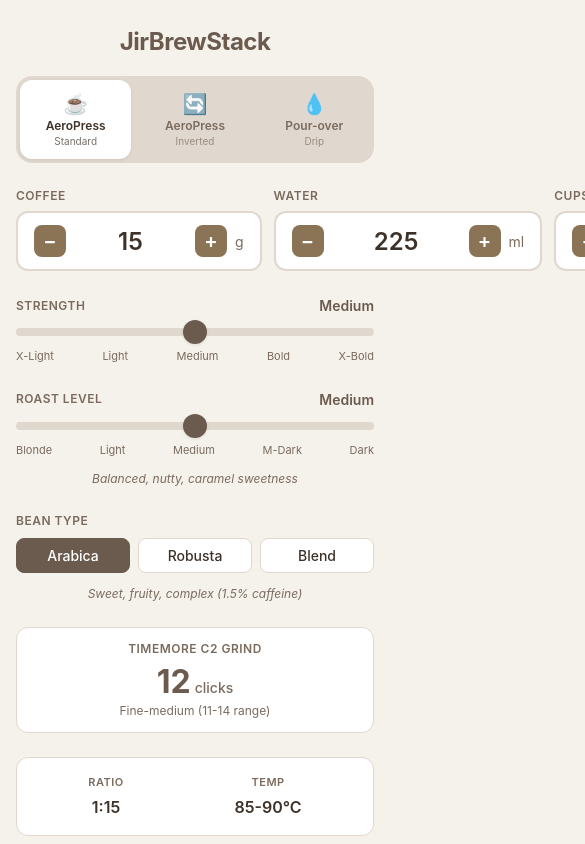
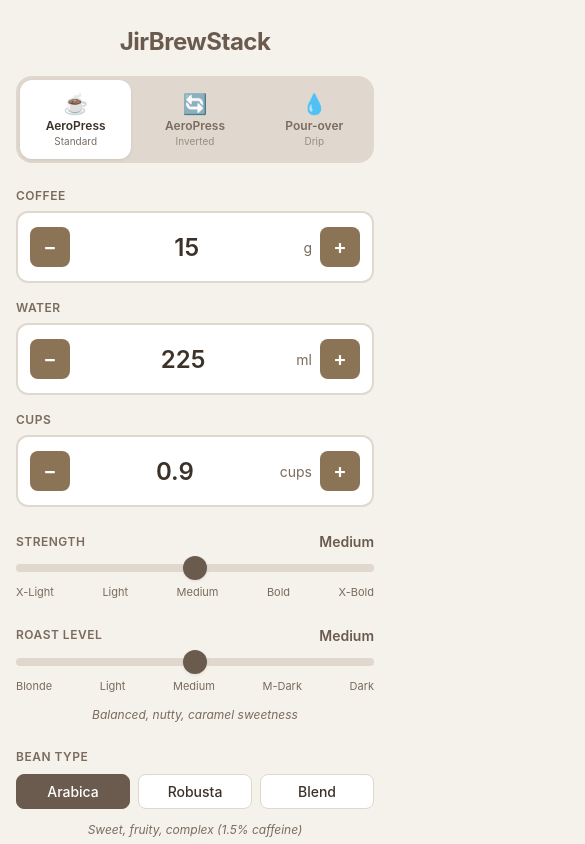
Before and after one commit to Jiraphat-DEV/JirBrewStack, a React (Vite) app: page / in a window 390 px wide. Shown: the top 844 px of the page, 585 px wide, since content can reach past the window. Built offline with nearby package versions, Linux system fonts and the light colour scheme.

Commit message:
Add responsive mobile layout for input fields

```diff
--- a/src/components/Calculator.css
+++ b/src/components/Calculator.css
@@ -119,3 +119,11 @@
   left: 0;
   color: var(--color-accent);
 }
+
+/* Mobile responsive layout */
+@media (max-width: 600px) {
+  .calculator__inputs {
+    grid-template-columns: 1fr;
+    gap: 16px;
+  }
+}
--- a/src/components/InputField.css
+++ b/src/components/InputField.css
@@ -78,3 +78,15 @@
   margin-left: 8px;
   flex-shrink: 0;
 }
+
+/* Mobile responsive - larger touch targets */
+@media (max-width: 600px) {
+  .input-field__btn {
+    width: 40px;
+    height: 40px;
+  }
+
+  .input-field__wrapper {
+    padding: 14px 12px;
+  }
+}
--- a/src/components/InputField.jsx
+++ b/src/components/InputField.jsx
@@ -45,6 +45,7 @@ export function InputField({ label, value, unit, onChange, min = 0, max = 9999,
           step={step}
           inputMode="decimal"
         />
+        <span className="input-field__unit">{unit}</span>
         <button
           type="button"
           className="input-field__btn input-field__btn--plus"
@@ -53,7 +54,6 @@ export function InputField({ label, value, unit, onChange, min = 0, max = 9999,
         >
           +
         </button>
-        <span className="input-field__unit">{unit}</span>
       </div>
     </div>
   );
```
